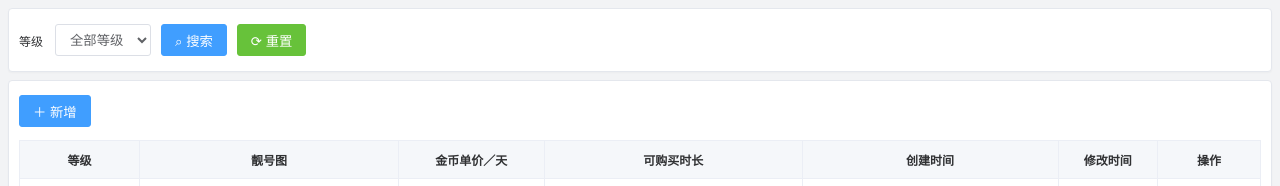
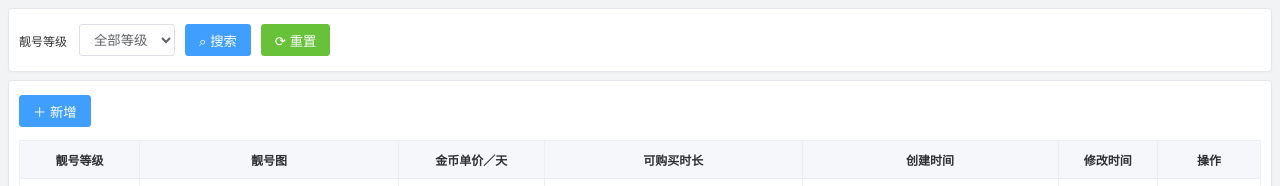
Before and after one commit to guigui88866/guigui88866.github.io, a plain HTML site: page Yaloka/special-id/resource.html in a window 1280 px wide. Shown: the top 186 px of the page. Drawn offline with Linux system fonts and the light colour scheme.

Commit message:
chore(special-id): align resource labels with Special ID terminology

```diff
--- a/Yaloka/special-id/resource.html
+++ b/Yaloka/special-id/resource.html
@@ -6,13 +6,13 @@
 </style><style>aside,.topbar,.crumb{display:none!important}.app{min-height:100vh}.durationOptions{display:flex;gap:10px;flex-wrap:wrap;padding-top:8px}.modal{max-height:95vh;overflow:auto}</style><script src="seed.js"></script><script src="engine.js"></script></head><body><div class="topbar"></div><div class="app">
 <aside><div class="brand">Yaloka后台管理系统</div><div class="navsearch">⌕　靓号</div><div class="navtitle">用户管理　⌃</div><div class="navitem">靓号分配</div><div class="navitem active">靓号资源</div><div class="navtitle">商城管理　⌄</div><div class="navitem">商城列表</div><div class="navitem">购买记录</div></aside>
 <main><div class="crumb">用户管理　/　<b>靓号资源</b></div><div class="content">
-<section class="panel filters"><label>等级</label><select class="select" id="qLevel"><option value="">全部等级</option><option>SS3</option><option>SS2</option><option>SS1</option><option>S3</option><option>S2</option><option>S1</option><option>A</option><option>B</option><option>C</option></select><button class="btn primary" onclick="render()">⌕ 搜索</button><button class="btn success" onclick="resetFilter()">⟳ 重置</button></section>
+<section class="panel filters"><label>靓号等级</label><select class="select" id="qLevel"><option value="">全部等级</option><option>SS3</option><option>SS2</option><option>SS1</option><option>S3</option><option>S2</option><option>S1</option><option>A</option><option>B</option><option>C</option></select><button class="btn primary" onclick="render()">⌕ 搜索</button><button class="btn success" onclick="resetFilter()">⟳ 重置</button></section>
 <section class="panel tablepanel"><div class="toolbar"><button class="btn primary" onclick="openAdd()">＋ 新增</button></div>
-<div class="tablewrap"><table><thead><tr><th>等级</th><th>靓号图</th><th>金币单价／天</th><th>可购买时长</th><th>创建时间</th><th>修改时间</th><th>操作</th></tr></thead><tbody id="tbody"></tbody></table></div>
+<div class="tablewrap"><table><thead><tr><th>靓号等级</th><th>靓号图</th><th>金币单价／天</th><th>可购买时长</th><th>创建时间</th><th>修改时间</th><th>操作</th></tr></thead><tbody id="tbody"></tbody></table></div>
 <div class="pager"><span id="count"></span></div></section>
 </div></main></div>
 <div class="overlay" id="overlay"><div class="modal"><div class="modalhead"><span id="modalTitle">新增等级</span><button class="close" onclick="closeModal()">×</button></div><div class="modalbody">
-<div class="formrow"><label class="required">等级</label><select class="select" id="level"><option value="">请选择等级</option><option>SS3</option><option>SS2</option><option>SS1</option><option>S3</option><option>S2</option><option>S1</option><option>A</option><option>B</option><option>C</option></select></div>
+<div class="formrow"><label class="required">靓号等级</label><select class="select" id="level"><option value="">请选择靓号等级</option><option>SS3</option><option>SS2</option><option>SS1</option><option>S3</option><option>S2</option><option>S1</option><option>A</option><option>B</option><option>C</option></select></div>
 <div class="formrow"><label class="required">金币单价／天</label><input class="input" id="price" type="number" min="1" step="1" placeholder="请输入正整数"></div>
 <div class="formrow"><label class="required">可购买时长</label><div class="durationOptions" id="durationChecks"></div></div><div class="formrow"><label class="required">靓号图</label><div><div class="preview" id="preview"><span class="muted">请选择等级</span></div><div class="hint">上传靓号资源图片，编辑时可替换</div><input type="file" id="imageFile" accept="image/*" style="display:none" onchange="uploadImage(this)"><button class="btn primary small" style="margin-top:8px" onclick="document.getElementById('imageFile').click()">上传／替换图片</button></div></div>
 <div class="error" id="error"></div></div><div class="modalfoot"><button class="btn" onclick="closeModal()">取消</button><button class="btn primary" onclick="save()">确定</button></div></div></div><div class="toast" id="toast"></div>
```
